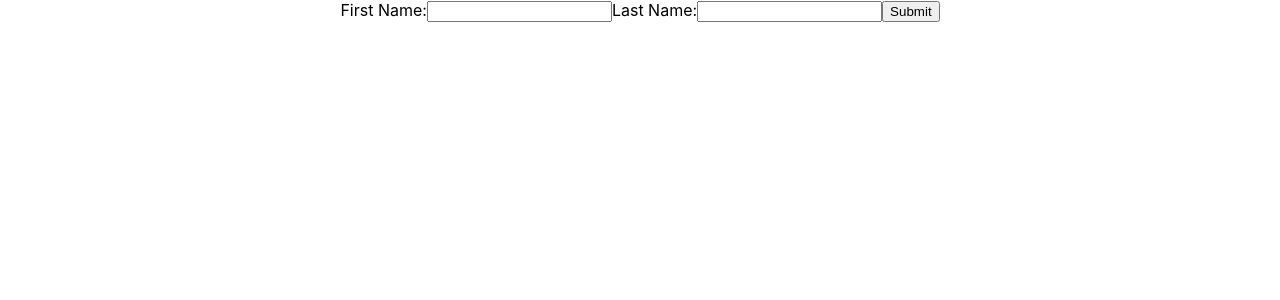
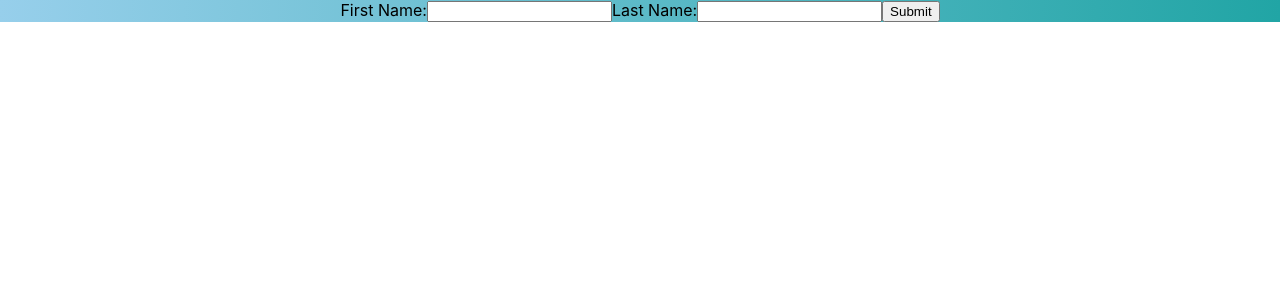
Before and after one commit to ClaySamuelC/letter-writer, a React (Create React App) app in the folder ui/: page / in a window 1280 px wide. Shown: the top 300 px of the page. Built offline with nearby package versions, Linux system fonts and the light colour scheme.

Commit message:
Add style Sheets

```diff
--- a/ui/src/components/LetterWriter.css
+++ b/ui/src/components/LetterWriter.css
@@ -0,0 +1,3 @@
+.LetterWriter {
+  background: linear-gradient(91.4deg, #97cfeb 0%, #21a5a5 100%);
+}
--- a/ui/src/components/LetterWriter.js
+++ b/ui/src/components/LetterWriter.js
@@ -1,6 +1,6 @@
 import React from "react";
 import { useInput } from './hooks/input-hook';
-// import './LetterWriter.css';
+import './LetterWriter.css';
 
 export function LetterWriter(props) {
   const { value:firstName, bind:bindFirstName, reset:resetFirstName } = useInput('');
@@ -13,7 +13,7 @@ export function LetterWriter(props) {
       resetLastName();
   }
   return (
-    <form onSubmit={handleSubmit}>
+    <form onSubmit={handleSubmit} className="LetterWriter">
       <label>
         First Name:
         <input type="text" {...bindFirstName} />
```
